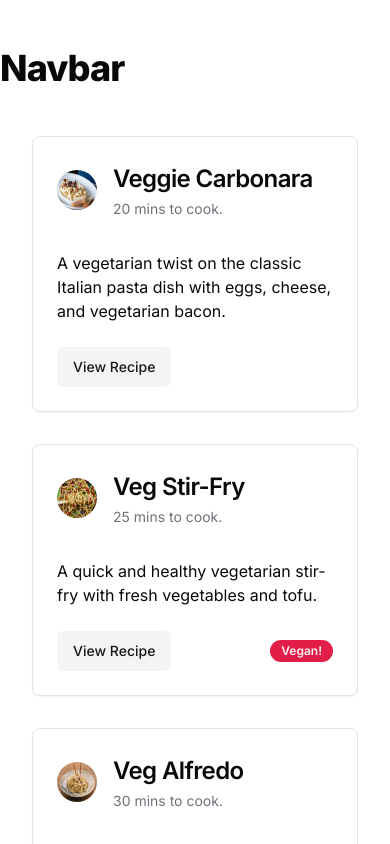
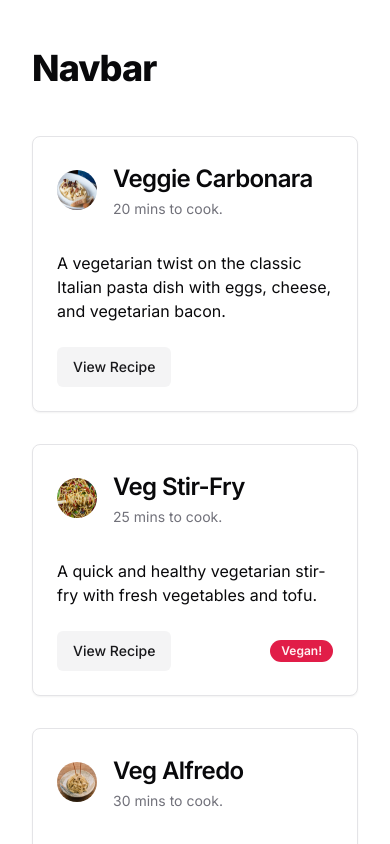
Before and after one commit to NishantGupt786/shadecn-next, a Next.js app: page / in a window 390 px wide. Shown: the top 844 px of the page. Built offline with nearby package versions, Linux system fonts and the light colour scheme.

Commit message:
ui changes part 2

```diff
--- a/src/app/layout.tsx
+++ b/src/app/layout.tsx
@@ -17,7 +17,7 @@ export default function RootLayout({
   return (
     <html lang="en">
       <body className={inter.className}>
-        <nav>
+        <nav className="mx-8 md:mx-auto">
           <h1>Navbar</h1>
         </nav>
         {children}
```
